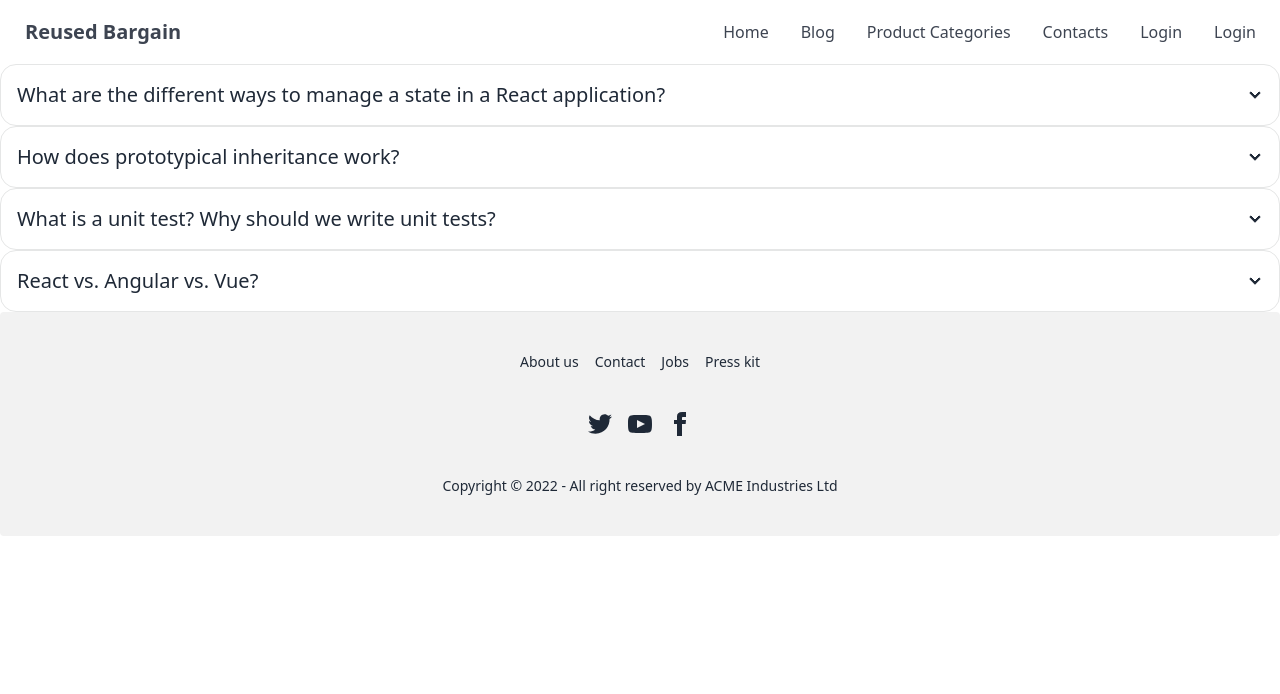
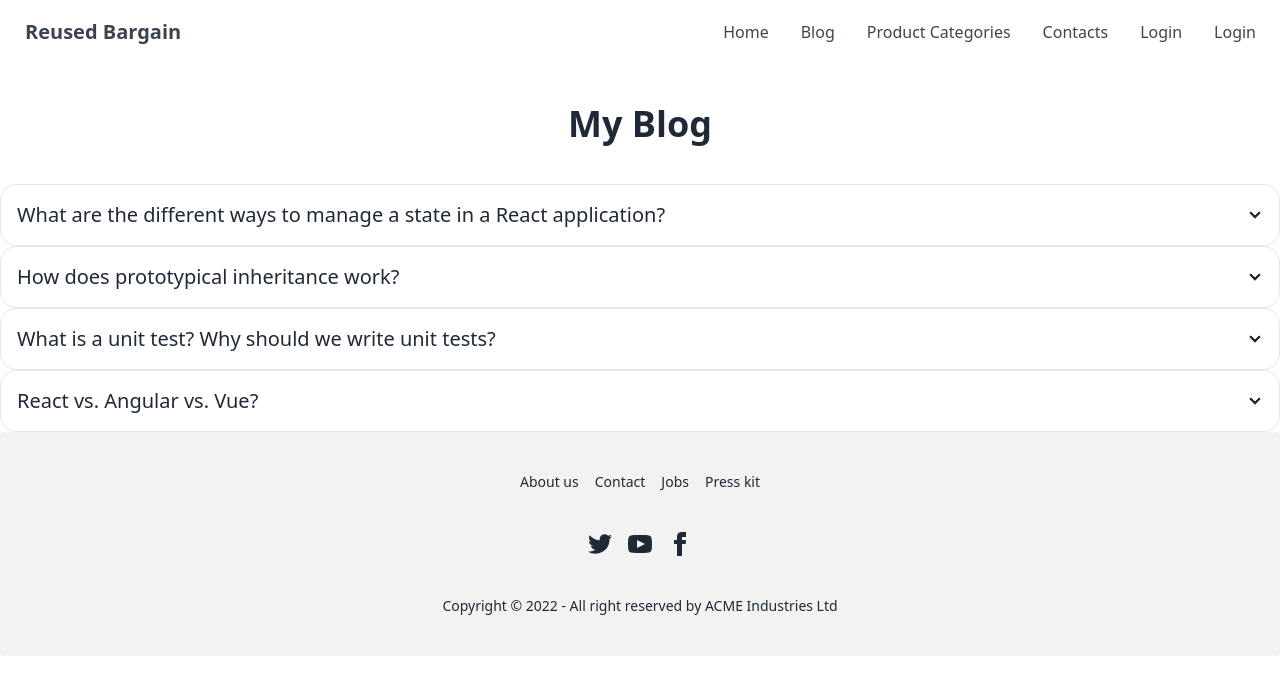
Before and after one commit to shubhoahmed/reused-bargain-client, a React (Create React App) app: page /blog in a window 1280 px wide. Shown: the top 694 px of the page. Built offline with nearby package versions, Linux system fonts and the light colour scheme; no server answers.

Commit message:
logout added

```diff
--- a/src/Pages/Blog/Blog.js
+++ b/src/Pages/Blog/Blog.js
@@ -3,12 +3,22 @@ import React from 'react';
 const Blog = () => {
     return (
         <div>
+            <h1 className='text-4xl text-center font-bold my-10'>My Blog</h1>
             <div tabIndex={0} className="collapse collapse-arrow border border-base-300 bg-base-100 rounded-box">
                 <div className="collapse-title text-xl font-medium">
                     What are the different ways to manage a state in a React application?
                 </div>
                 <div className="collapse-content">
-                    <p> React state management is a process for managing the data that React components need in order to render themselves. This data is typically stored in the component's state object. When the state object changes, the component will re-render itself. React state management is basically half of a React app.</p>
+                    <p> React state management is a process for managing the data that React components need in order to render themselves. This data is typically stored in the component's state object. When the state object changes, the component will re-render itself. React state management is basically half of a React app. <br />
+
+                        There are four main types of state you need to properly manage in your React apps: <br />
+
+                        Local state <br />
+                        Global state <br />
+                        Server state <br />
+                        URL state
+
+                    </p>
                 </div>
             </div>
             <div tabIndex={0} className="collapse collapse-arrow border border-base-300 bg-base-100 rounded-box">
@@ -16,7 +26,7 @@ const Blog = () => {
                     How does prototypical inheritance work?
                 </div>
                 <div className="collapse-content">
-                    <p>tabIndex={0} attribute is necessary to make the div focusable</p>
+                    <p>The Prototypal Inheritance is a feature in javascript used to add methods and properties in objects. It is a method by which an object can inherit the properties and methods of another object. Traditionally, in order to get and set the Prototype of an object, we use Object. getPrototypeOf and Object.</p>
                 </div>
             </div>
             <div tabIndex={0} className="collapse collapse-arrow border border-base-300 bg-base-100 rounded-box">
@@ -24,15 +34,41 @@ const Blog = () => {
                     What is a unit test? Why should we write unit tests?
                 </div>
                 <div className="collapse-content">
-                    <p>tabIndex={0} attribute is necessary to make the div focusable</p>
+                    <p>A unit test is a way of testing a unit - the smallest piece of code that can be logically isolated in a system. In most programming languages, that is a function, a subroutine, a method or property. The isolated part of the definition is important. <br />
+                        To verify the correctness of the code. To test every function and procedure. To fix bugs early in the development cycle and to save costs. To help the developers to understand the code base and enable them to make changes quickly.
+
+                    </p>
                 </div>
             </div>
-            <div tabIndex={0} className="collapse collapse-arrow border border-base-300 bg-base-100 rounded-box">
+            <div tabIndex={3} className="collapse collapse-arrow border border-base-300 bg-base-100 rounded-box">
                 <div className="collapse-title text-xl font-medium">
                     React vs. Angular vs. Vue?
                 </div>
                 <div className="collapse-content">
-                    <p>Vue provides higher customizability and hence is easier to learn than Angular or React. Further, Vue has an overlap with Angular and React with respect to their functionality like the use of components. Hence, the transition to Vue from either of the two is an easy option.</p>
+                    <p>
+                        <span className='text-xl font-semibold'>Angular vs React</span> <br /> <br />
+
+                        If the choice you’re making is based on Angular vs React alone, then you’ll simply need to consider the pros and cons discussed for those libraries in this post. But overall, keep in mind that both libraries can be used for mobile and web apps, while Angular is generally better for more complex apps that are enterprise-ready. <br />
+
+                        React often requires extra modules and components, which keeps the core library small, but means there’s extra work involved when incorporating outside tools. Angular, on the other hand, is more of a full-fledged solution that doesn’t require extras like React often does, though it does have a steeper learning curve for its core compared to React.
+                        <br />
+                        React is more suitable for intermediate to advanced JavaScript developers who are familiar with concepts from ES6 and up, while Angular favors those same developers who are also familiar with TypeScript. <br /> <br />
+
+                        <span className='text-xl font-semibold'>React vs Vue</span> <br /> <br />
+                        The choice between React vs Vue is often debated and it’s not an easy one. Vue has a vibrant and ever-growing community and has taken over popularity vs. React in many respects. React developers are still churning out lots of new components and extras, so there’s no sign that React is on the decline either. <br />
+
+                        Vue is generally more suited to smaller, less complex apps and is easier to learn from scratch compared to React. Vue can be easier to integrate into new or existing projects and many feel its use of HTML templates along with JSX is an advantage. <br />
+
+                        Overall, Vue might be the best choice if you’re a newer developer and not as familiar with advanced JavaScript concepts, while React is quite well suited for experienced programmers and developers who have worked with object-oriented JavaScript, functional JavaScript, and similar concepts. <br /> <br />
+
+                        <span className='text-xl font-semibold'>Angular vs Vue</span> <br /> <br />
+                        In most cases, you probably wouldn’t be deciding between only Angular and Vue. They are vastly different libraries with very different feature sets and learning curves. Vue is the clear choice for less experienced developers, and Angular would be preferred for those working on larger apps. <br />
+
+                        A large library like Angular would require more diligence in keeping up with what’s new, while Vue would be less demanding in this regard and the fact that the two most recent major releases of Vue are in separate repositories helps. <br />
+
+                        It should also be noted that Vue was created by a developer who formerly worked on Angular for Google, so that’s another thing to keep in mind, though that wouldn’t have a huge impact on your decision.
+
+                    </p>
                 </div>
             </div>
         </div>
--- a/src/Shared/Navbar/Navbar.js
+++ b/src/Shared/Navbar/Navbar.js
@@ -14,7 +14,7 @@ const Navbar = () => {
 
         {user?.uid ? <>
             <li><Link to='/dashboard'>Dashboard</Link></li>
-            <li><button onClick={logOut} >SignOut </button></li>
+            <li><button onClick={logOut} >LogOut </button></li>
         </>
             : <li><Link to='/login'>Login </Link></li>}
     </>
```
